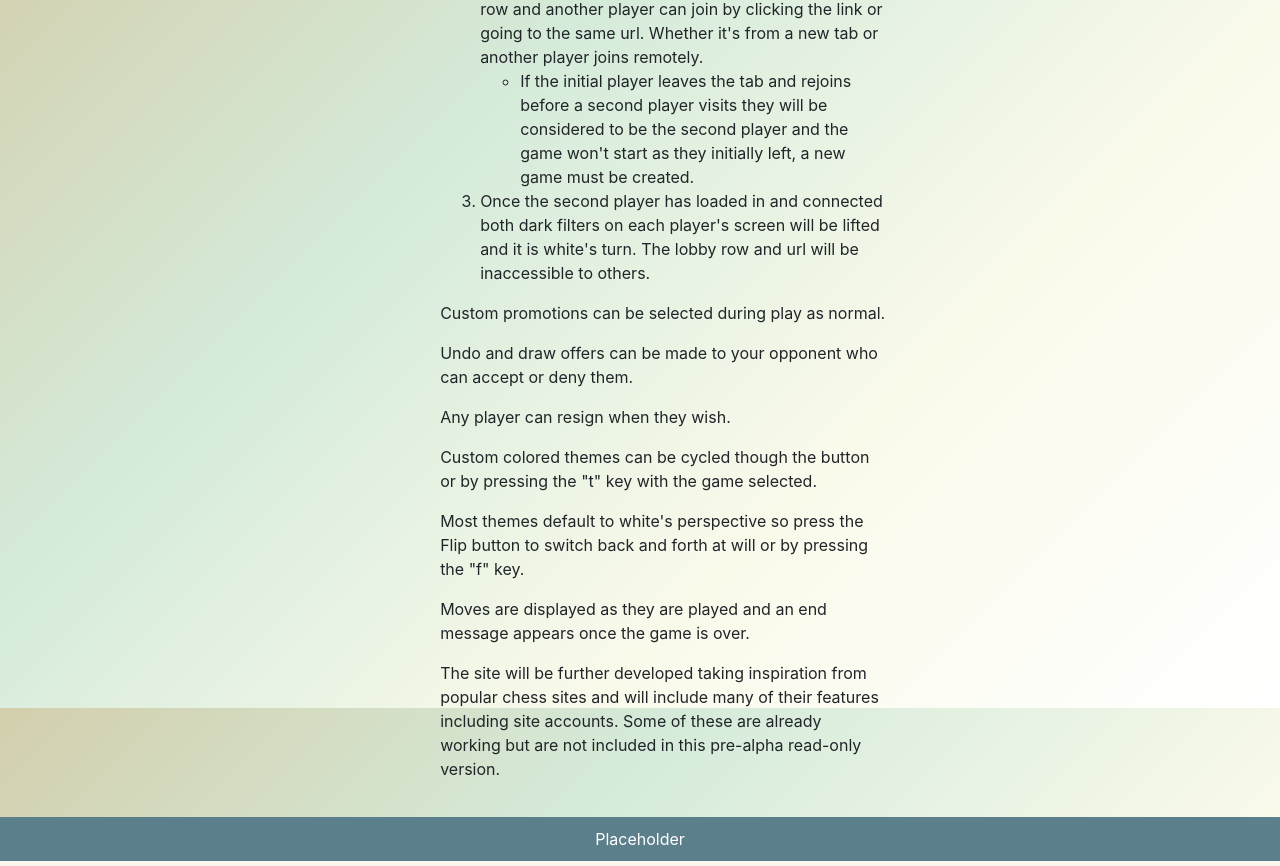
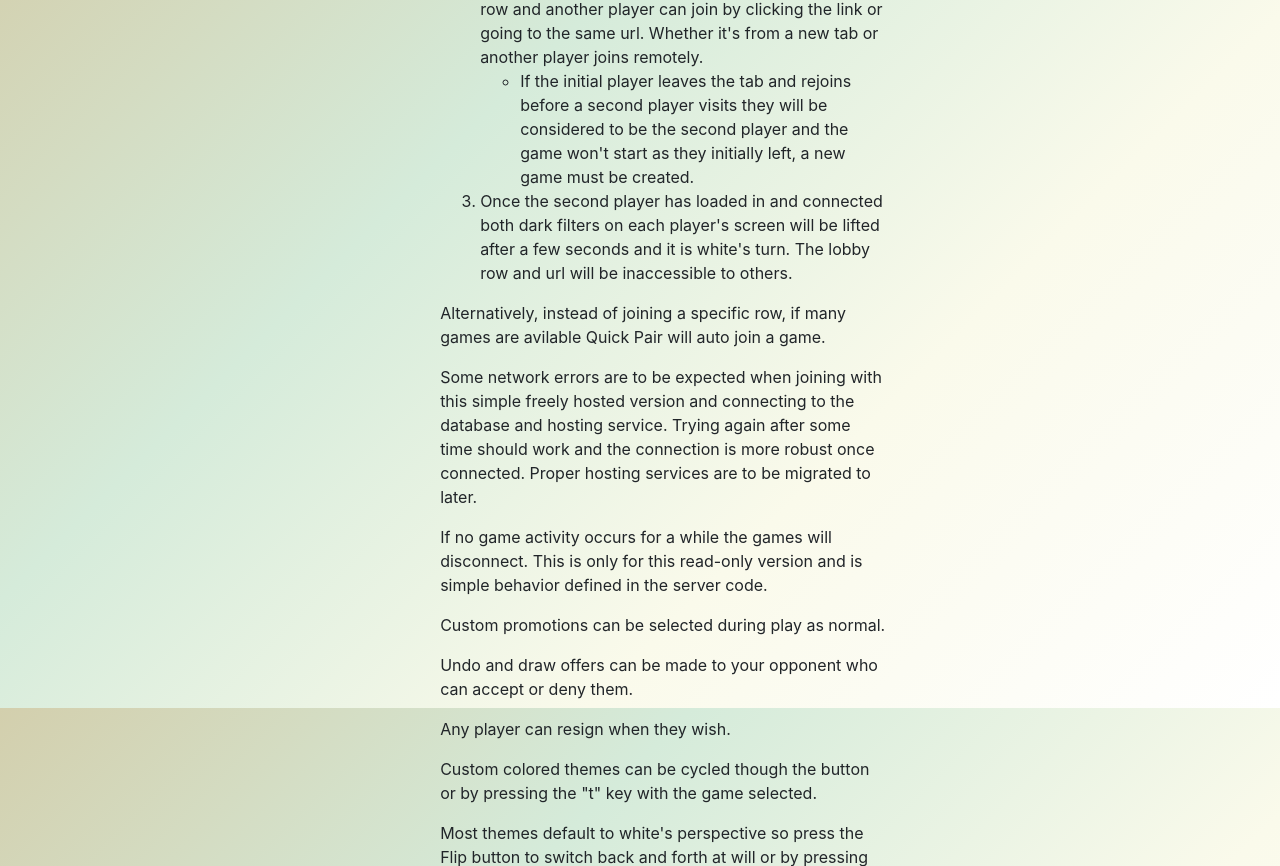
Before and after one commit to kjrelations/joint-decision-chess, a Django app: page / in a window 1280 px wide. Shown: the part 892-1758 px from the top of the page. Run offline with Django 4.2, Linux system fonts and the light colour scheme; data that the repository does not hold is empty; some libraries are stand-ins or nearby versions.

Commit message:
update intro

```diff
--- a/decisionchess/main/templates/main/home.html
+++ b/decisionchess/main/templates/main/home.html
@@ -75,8 +75,13 @@ Decision Chess
                                 </li>
                             </ul>
                         </li>
-                        <li>Once the second player has loaded in and connected both dark filters on each player&#39;s screen will be lifted and it is white&#39;s turn. The lobby row and url will be inaccessible to others.</li>
+                        <li>Once the second player has loaded in and connected both dark filters on each player&#39;s screen will be lifted after a few seconds and it is white&#39;s turn. The lobby row and url will be inaccessible to others.</li>
                     </ol>
+                    <p>Alternatively, instead of joining a specific row, if many games are avilable Quick Pair will auto join a game.</p>
+                    <p>Some network errors are to be expected when joining with this simple freely hosted version and connecting to the database and hosting service.
+                        Trying again after some time should work and the connection is more robust once connected. Proper hosting services are to be migrated to later.
+                    </p>
+                    <p>If no game activity occurs for a while the games will disconnect. This is only for this read-only version and is simple behavior defined in the server code.</p>
                     <p>Custom promotions can be selected during play as normal.</p>
                     <p>Undo and draw offers can be made to your opponent who can accept or deny them.</p>
                     <p>Any player can resign when they wish.</p>
```
